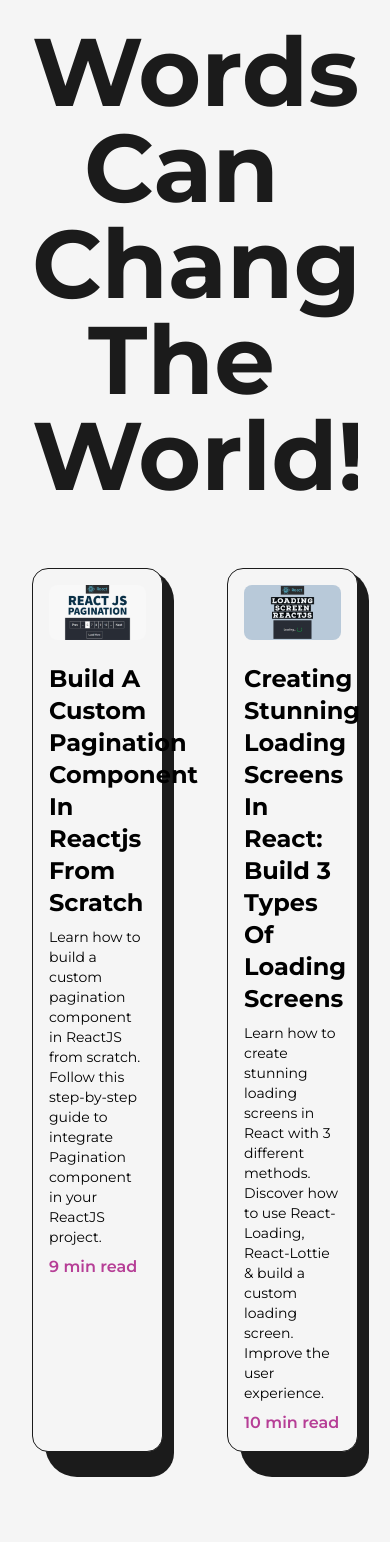
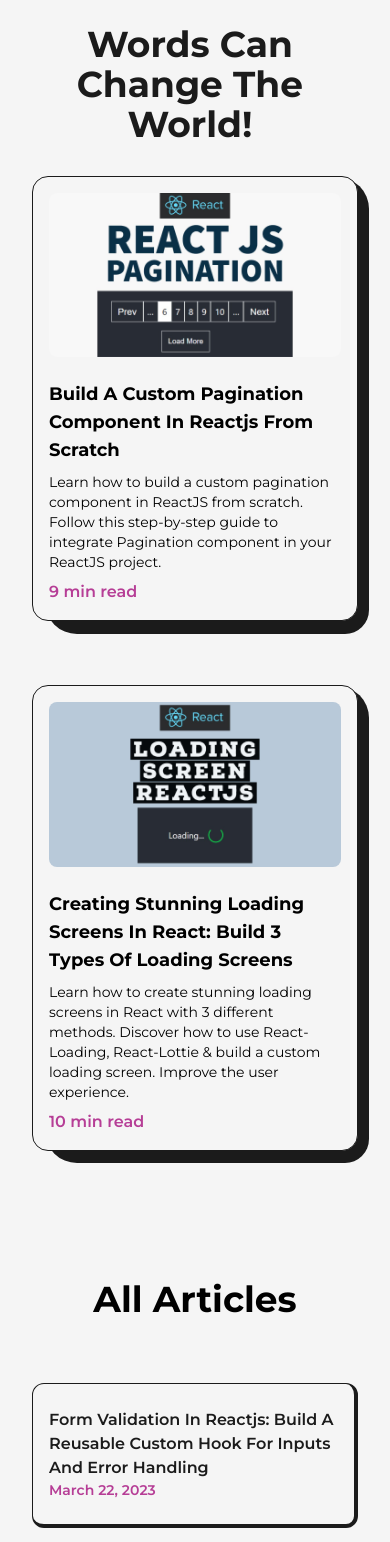
Before and after one commit to SvetlanaLevkovskaya/nextjs-portfolio, a Next.js app: page /articles in a window 390 px wide. Shown: the part 82-1624 px from the top of the page. Built offline with nearby package versions, Linux system fonts and the light colour scheme.

Commit message:
feat: add responsiveness to articles page

```diff
--- a/src/components/hire-me.js
+++ b/src/components/hire-me.js
@@ -6,6 +6,7 @@
   return (
     <div className="fixed left-4 bottom-4
     flex items-center justify-center overflow-hidden md:right-4 md:left-auto md:top-0 md:bottom-auto md:absolute
+    sm:right-0
     ">
       <div className="w-48 h-auto flex items-center justify-center relative md:w-32">
         <CircularText className={"fill-dark animate-spin-slow dark:fill-light"} />
--- a/src/pages/articles.js
+++ b/src/pages/articles.js
@@ -47,7 +47,7 @@
         style={{x: x, y: y}}
         initial={{opacity: 0}}
         whileInView={{opacity: 1, transition: {duration: 0.5}}}
-        ref={imgRef} src={img} alt={title} className="z-10 w-96 h-auto hidden absolute rounded-lg" />
+        ref={imgRef} src={img} alt={title} className="z-10 w-96 h-auto hidden absolute rounded-lg md:!hidden" />
     </Link>
   );
 
@@ -62,9 +62,10 @@
       className="relative w-full p-4 py-6 my-4 rounded-xl flex items-center justify-between
     bg-light text-dark first:mt-0 border border-solid border-dark
     border-r-4 border-b-4 dark:border-light dark:bg-dark dark:text-light
+    sm:flex-col
     ">
       <MovingImg title={title} link={link} img={img} />
-      <span className="text-primary font-semibold pl-4 dark:text-primaryDark">{date}</span>
+      <span className="text-primary font-semibold pl-4 dark:text-primaryDark sm:self-start sm:pl-0 xs:text-sm">{date}</span>
     </motion.li>
   );
 
@@ -90,7 +91,7 @@
         />
       </Link>
       <Link href={link} target="_blank">
-        <h2 className="capitalize text-2xl font-bold my-2 mt-4 hover:underline">{title}</h2>
+        <h2 className="capitalize text-2xl font-bold my-2 mt-4 hover:underline xs:text-lg">{title}</h2>
       </Link>
       <p className="text-sm mb-2">{summary}</p>
       <span className="text-primary font-semibold dark:text-primaryDark">{time}</span>
@@ -108,8 +109,8 @@
       </Head>
       <main className="w-full flex flex-col items-center justify-center mb-16 overflow-hidden dark:text-light">
         <Layout className="pt-16">
-          <AnimatedText text="Words Can Change The World!" className="text-6xl mb-16" />
-          <ul className="grid grid-cols-2 gap-16">
+          <AnimatedText text="Words Can Change The World!" className="mb-16 lg:text-7xl sm:mb-8 sm:!text-4xl" />
+          <ul className="grid grid-cols-2 gap-16 lg:gap-8 md:grid-cols-1 md:gap-y-16">
             <FeaturedArticle
               title="Build A Custom Pagination Component In Reactjs From Scratch"
               summary="Learn how to build a custom pagination component in ReactJS from scratch.
```
